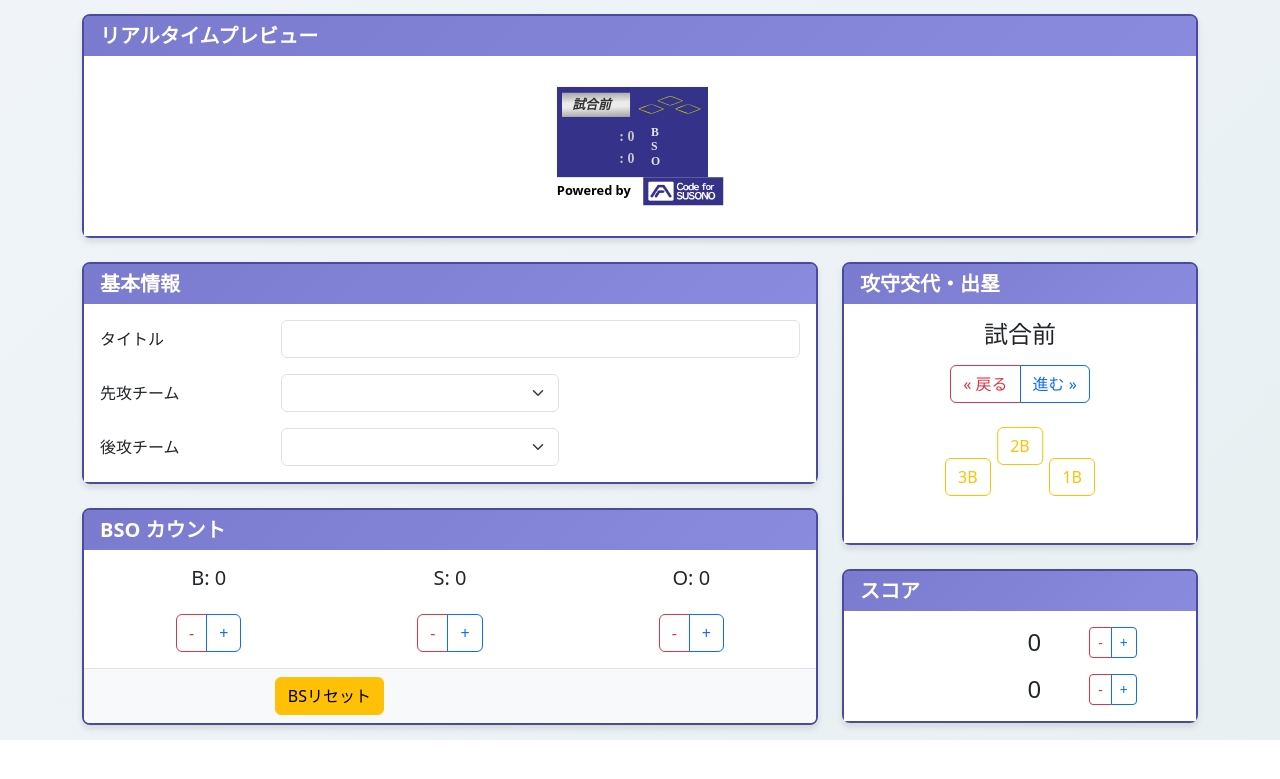
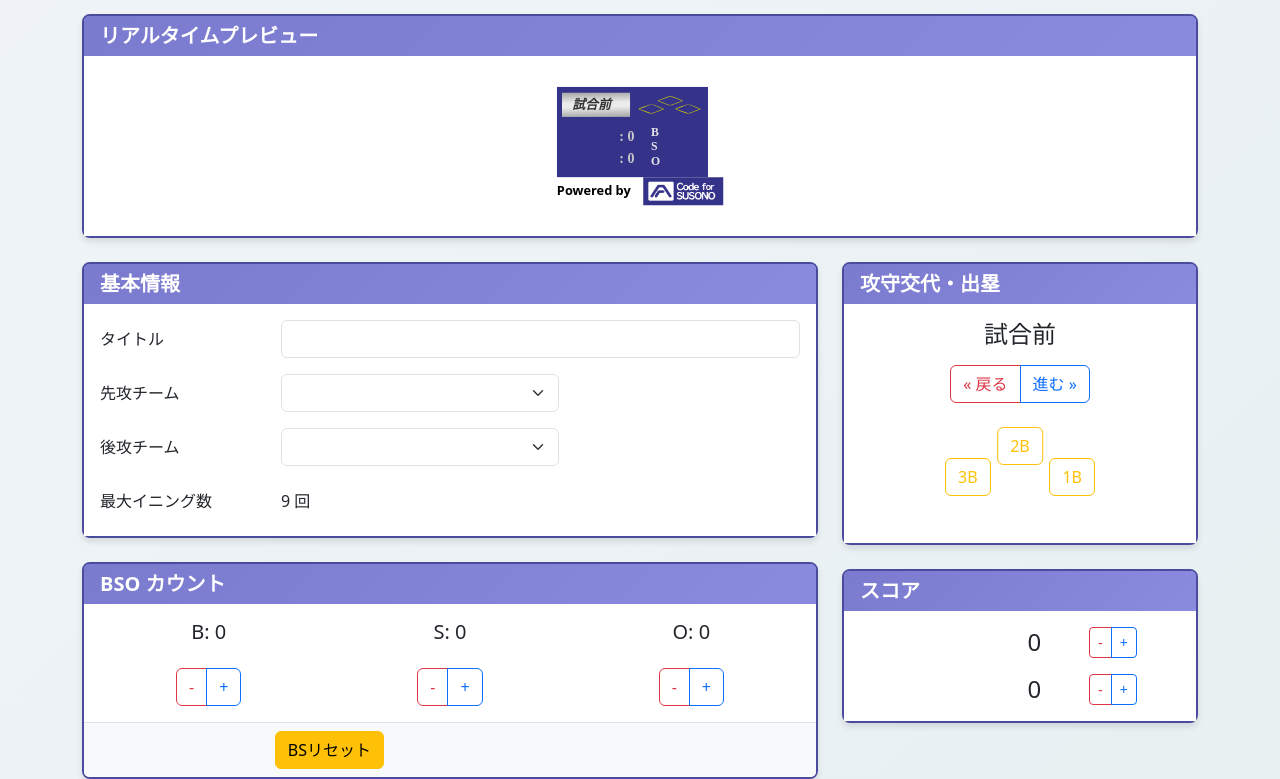
Before and after one commit to CodeforSusono/baseball_broadcast_board, a website: page public/operation.html in a window 1280 px wide. Shown: the part 60-839 px from the top of the page. Before the commit the page ends 800 px from the top, so only its background shows below. Drawn offline with nearby package versions, Linux system fonts and the light colour scheme.

Commit message:
Display the number of innings in the tournament

```diff
--- a/public/operation.html
+++ b/public/operation.html
@@ -227,12 +227,18 @@
                     </select>
                   </div>
                 </div>
-                <div class="row">
+                <div class="mb-3 row">
                   <label for="teamBottomName" class="col-sm-3 col-form-label">後攻チーム</label>
                   <div class="col-sm-5">
                     <select class="form-select" v-model="team_bottom" id="teamBottomName">
                       <option v-for="team in team_items" :value="team">{{ team }}</option>
                     </select>
+                  </div>
+                </div>
+                <div class="row">
+                  <label class="col-sm-3 col-form-label">最大イニング数</label>
+                  <div class="col-sm-9">
+                    <p class="form-control-plaintext">{{ last_inning }} 回</p>
                   </div>
                 </div>
               </div>
```
